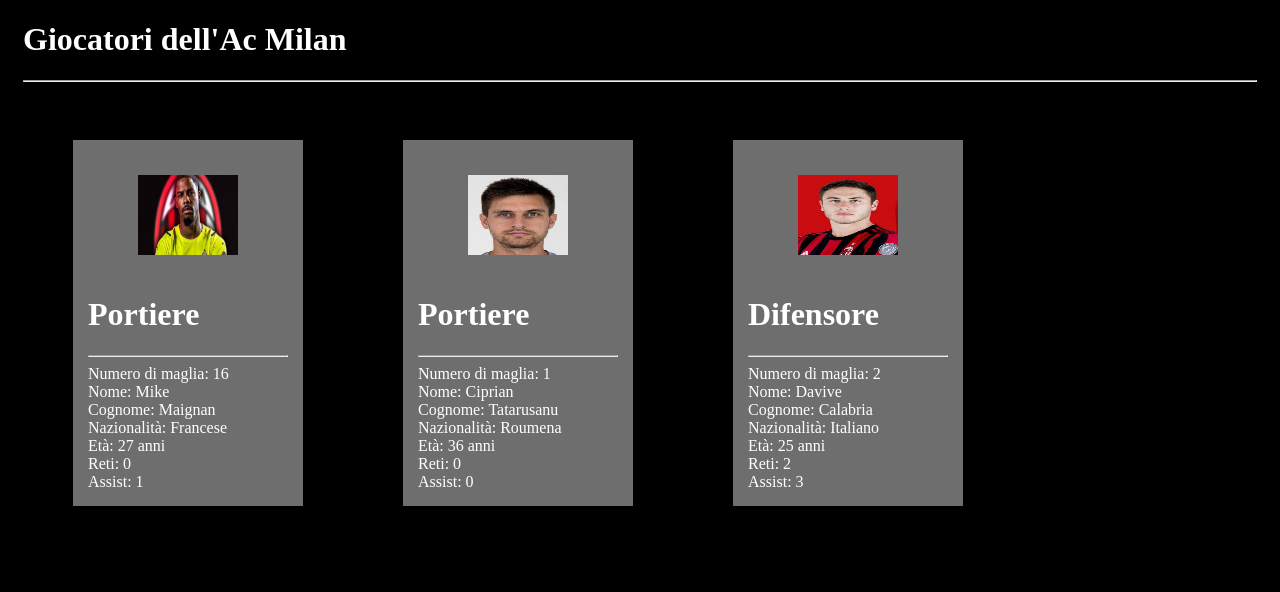
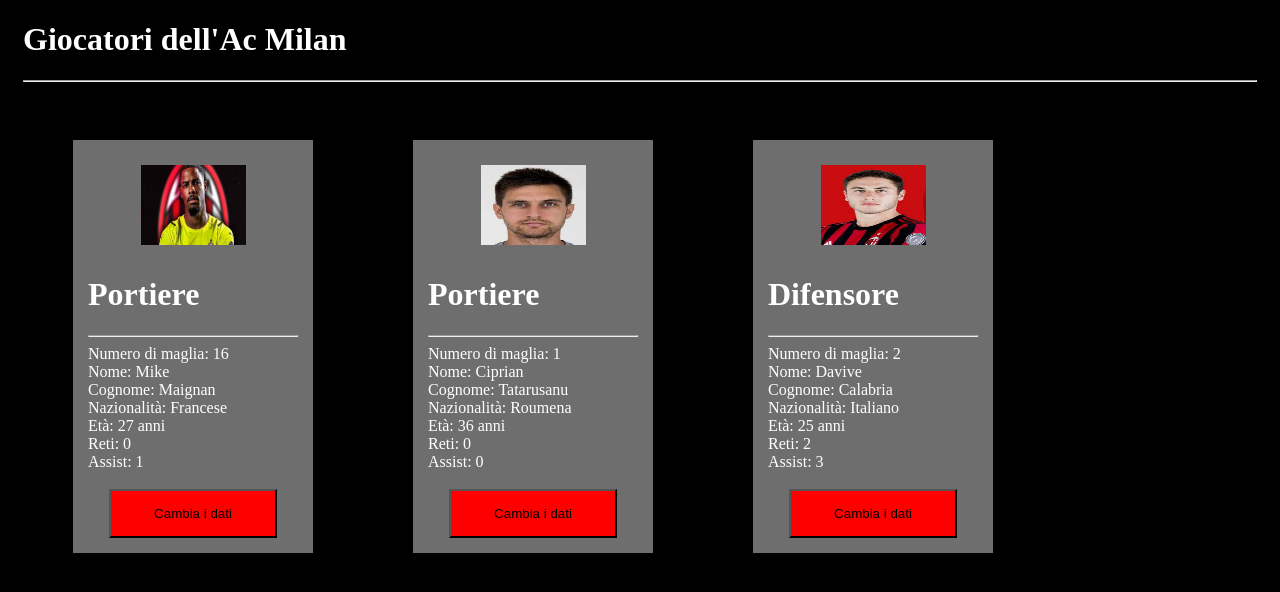
Before and after one commit to AdamaEmmanuelTraore/Angular-exercise-3, an Angular app: page / in a window 1280 px wide. Shown: the top 592 px of the page. Built offline with nearby package versions, Linux system fonts and the light colour scheme.

Commit message:
Using Angular in my Project_3

```diff
--- a/src/app/events/child.component.ts
+++ b/src/app/events/child.component.ts
@@ -1,4 +1,4 @@
-import { Component, Input } from "@angular/core";
+import { Component, Input, Output, EventEmitter } from "@angular/core";
 
 @Component ({
     selector: 'child-component',
@@ -18,10 +18,16 @@ import { Component, Input } from "@angular/core";
         <div>Età: {{card.eta}}</div>
         <div>Reti: {{card.reti}}</div>
         <div>Assist: {{card.assist}}</div>
+        <br>
+        <div><button type="button" (click)="modifica()">Cambia i dati</button></div>
     </div>
     `
 })
 
 export class ChildComponent {
     @Input() card: any
+    @Output() cambio = new EventEmitter()
+    modifica() {
+        this.cambio.emit("Cambia Dati del calciatore")
+    }
 }
--- a/src/app/events/parent.component.ts
+++ b/src/app/events/parent.component.ts
@@ -8,7 +8,7 @@ import { Service } from "./service/service";
             <h1>Giocatori dell'Ac Milan</h1>
             <hr>
             <div  *ngFor="let card of player" class="pick">
-                <child-component [card]="card"></child-component>
+                <child-component (cambio)="dati($event)" [card]="card"></child-component>
             </div>
         </div>
     `
@@ -22,4 +22,7 @@ export class ParentComponent implements OnInit {
     ngOnInit() {
         this.player = this.service.getService()
     }
+    dati(x: any) {
+        console.log("Cliccato su: ", x)
+    }
 }
--- a/src/styles.css
+++ b/src/styles.css
@@ -5,14 +5,12 @@ body{
 .pyrs, .pyr{
     color: white;
     margin: 15px;
-    cursor: pointer;
 }
 .pick{
-    width: 230px;
+    width: 240px;
     background-color: rgb(110, 110, 110);
     margin: 50px;
     display: inline-block;
-    cursor: pointer;
 }
 .foto{
     height: 80px;
@@ -20,5 +18,14 @@ body{
     margin-left: auto;
     margin-right: auto;
     width: 50%;
-    padding: 20px;
+    padding: 10px;
 }
+button{
+    display: block;
+    padding: 15px;
+    margin-left: auto;
+    margin-right: auto;
+    width: 80%;
+    background-color: red;
+    cursor: pointer;
+}
```
